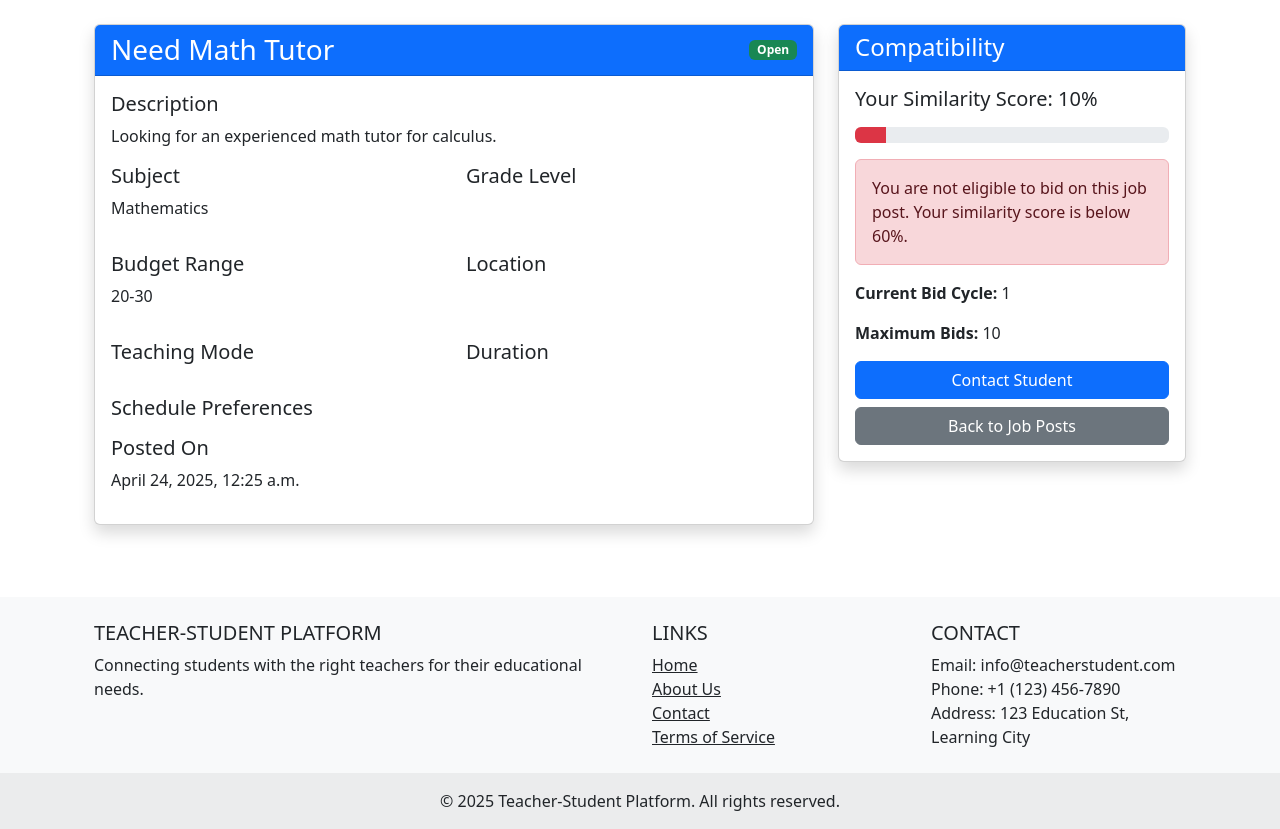
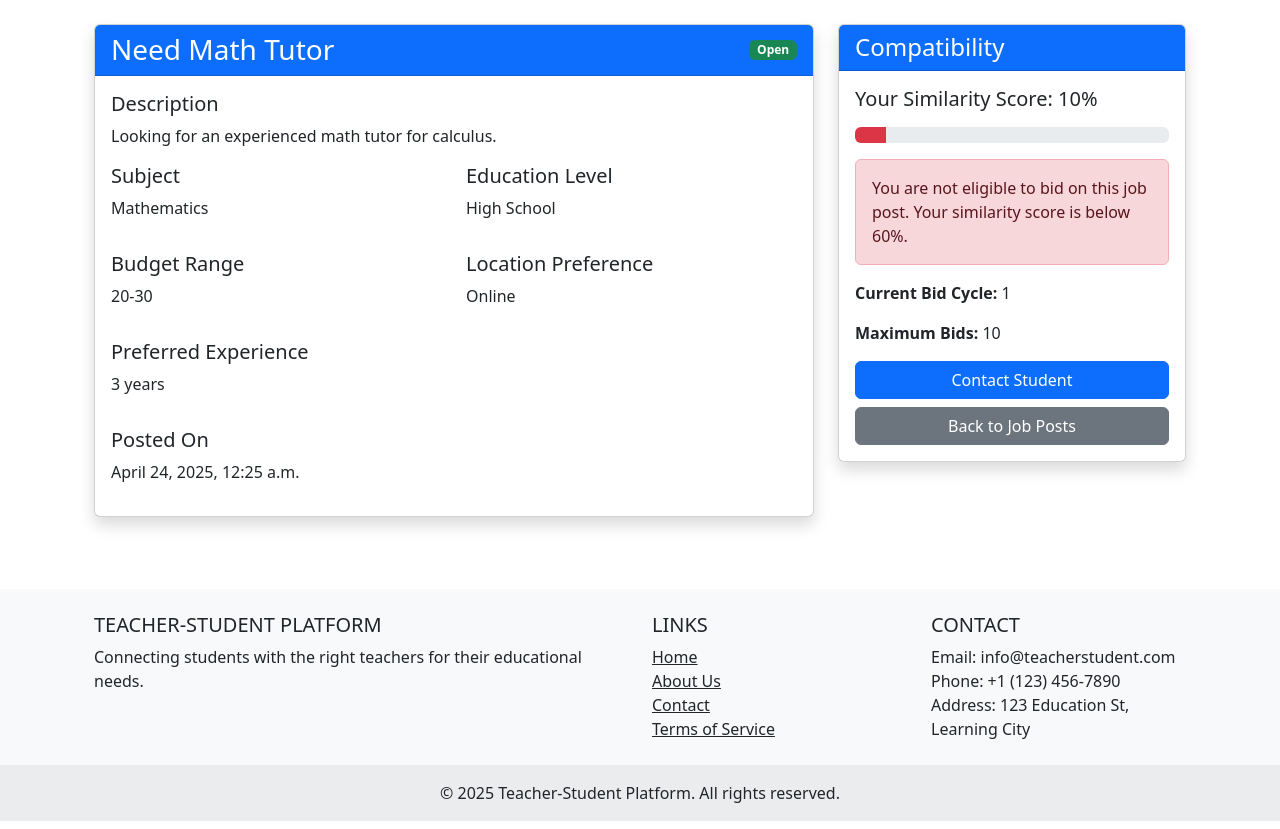
Before and after one commit to mhammadsaani/mvp, a Django app: template templates/teacher/job_post_detail.html in a window 1280 px wide. Shown: the part 56-885 px from the top of the page. Run offline with Django 5.2, Linux system fonts and the light colour scheme; a user stored in the database is signed in; data comes from the database, SQL or seed files in the repository; tables that the repository leaves empty hold one stand-in row (values such as "Sample post"); the template is opened without the code that fills it: values that come from a table or form of the project are taken from there, most other values are stand-ins (such as "Sample title", 1, 10 or a date in 2020).

Commit message:
Fix field name inconsistencies in job post templates and bid form

```diff
--- a/templates/teacher/job_post_detail.html
+++ b/templates/teacher/job_post_detail.html
@@ -25,8 +25,8 @@
                             <p>{{ job_post.subject }}</p>
                         </div>
                         <div class="col-md-6">
-                            <h5>Grade Level</h5>
-                            <p>{{ job_post.grade_level }}</p>
+                            <h5>Education Level</h5>
+                            <p>{{ job_post.education_level }}</p>
                         </div>
                     </div>
 
@@ -36,33 +36,17 @@
                             <p>{{ job_post.budget_range }}</p>
                         </div>
                         <div class="col-md-6">
-                            <h5>Location</h5>
-                            <p>{{ job_post.location }}</p>
+                            <h5>Location Preference</h5>
+                            <p>{{ job_post.location_preference }}</p>
                         </div>
                     </div>
 
                     <div class="row mb-3">
                         <div class="col-md-6">
-                            <h5>Teaching Mode</h5>
-                            <p>{{ job_post.get_teaching_mode_display }}</p>
-                        </div>
-                        <div class="col-md-6">
-                            <h5>Duration</h5>
-                            <p>{{ job_post.duration }}</p>
+                            <h5>Preferred Experience</h5>
+                            <p>{{ job_post.preferred_experience }} years</p>
                         </div>
                     </div>
-
-                    <div class="mb-3">
-                        <h5>Schedule Preferences</h5>
-                        <p>{{ job_post.schedule_preferences }}</p>
-                    </div>
-
-                    {% if job_post.additional_requirements %}
-                    <div class="mb-3">
-                        <h5>Additional Requirements</h5>
-                        <p>{{ job_post.additional_requirements }}</p>
-                    </div>
-                    {% endif %}
 
                     <div class="mb-3">
                         <h5>Posted On</h5>
```
Also changed, not shown: templates/teacher/available_job_posts.html (+4 -4 lines), templates/teacher/create_bid.html (+9 -9 lines).
